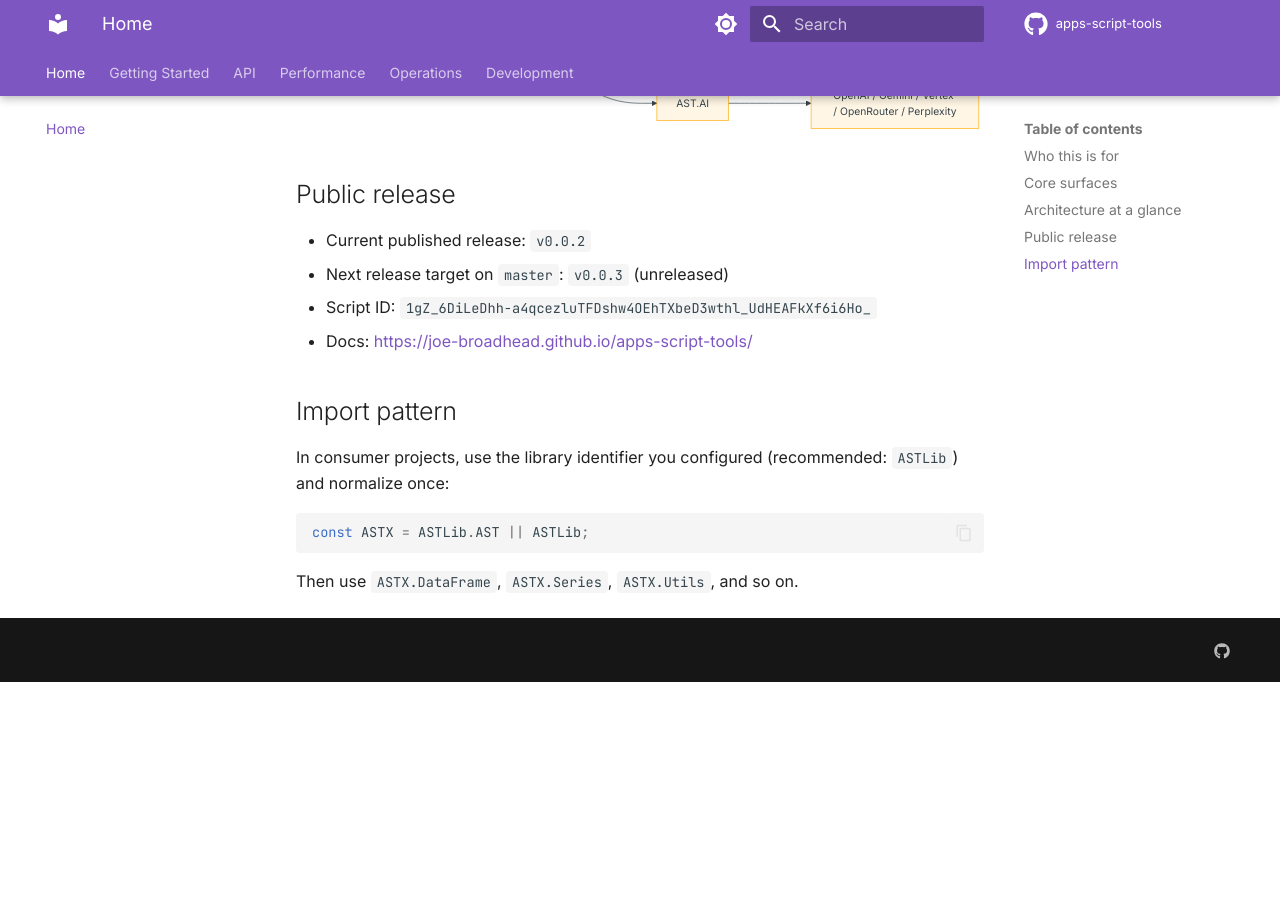
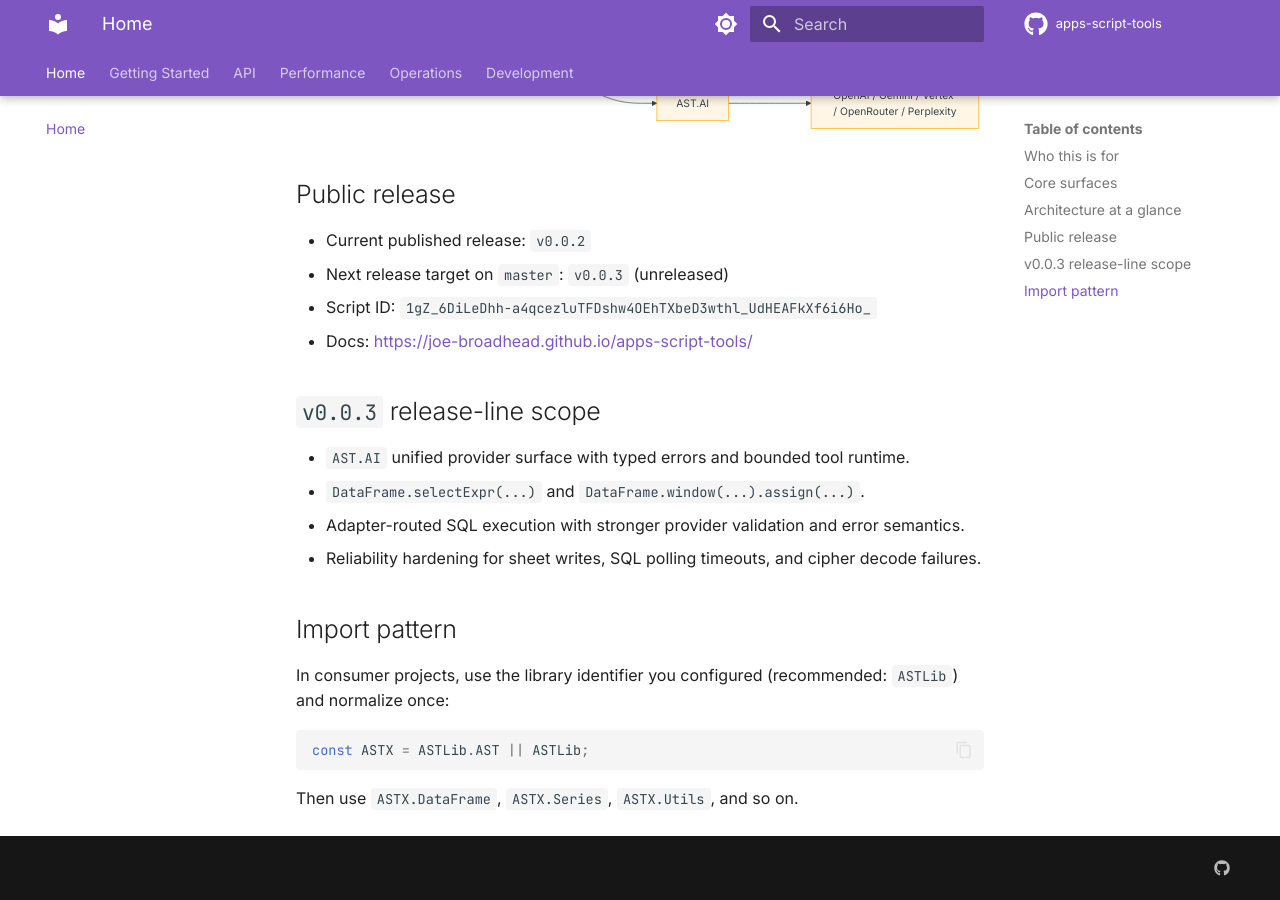
Before and after one commit to joe-broadhead/apps-script-tools, an MkDocs documentation site: the page built from docs/index.md, in a window 1280 px wide and 900 px high, scrolled down 1173 px. Built offline with MkDocs 1.6.1 and Material for MkDocs 9.7.7, drawn with Linux system fonts in a browser that asks for light colours; comment, search, counter and statistics services are not loaded; before the commit the page ends 1855 px from its top, so only the background shows below that.

Commit message:
docs(release): align v0.0.3 changelog and release state

```diff
--- a/docs/api/ai-providers.md
+++ b/docs/api/ai-providers.md
@@ -8,7 +8,7 @@
 - `openrouter`
 - `perplexity`
 
-## Capability matrix (`v0.0.3` target)
+## Capability matrix (`v0.0.3` release line)
 
 | Provider | Text | Structured | Tool Calls | Image Generation | Image Understanding |
 |---|---|---|---|---|---|
--- a/docs/index.md
+++ b/docs/index.md
@@ -43,6 +43,13 @@ flowchart LR
 - Script ID: `1gZ_6DiLeDhh-a4qcezluTFDshw4OEhTXbeD3wthl_UdHEAFkXf6i6Ho_`
 - Docs: <https://joe-broadhead.github.io/apps-script-tools/>
 
+## `v0.0.3` release-line scope
+
+- `AST.AI` unified provider surface with typed errors and bounded tool runtime.
+- `DataFrame.selectExpr(...)` and `DataFrame.window(...).assign(...)`.
+- Adapter-routed SQL execution with stronger provider validation and error semantics.
+- Reliability hardening for sheet writes, SQL polling timeouts, and cipher decode failures.
+
 ## Import pattern
 
 In consumer projects, use the library identifier you configured (recommended: `ASTLib`) and normalize once:
```
Also changed, not shown: CHANGELOG.md (+28 -2 lines), README.md (+7 -0 lines), RELEASE.md (+13 -0 lines), docs/development/release.md (+7 -0 lines), docs/operations/troubleshooting.md (+1 -1 lines).
